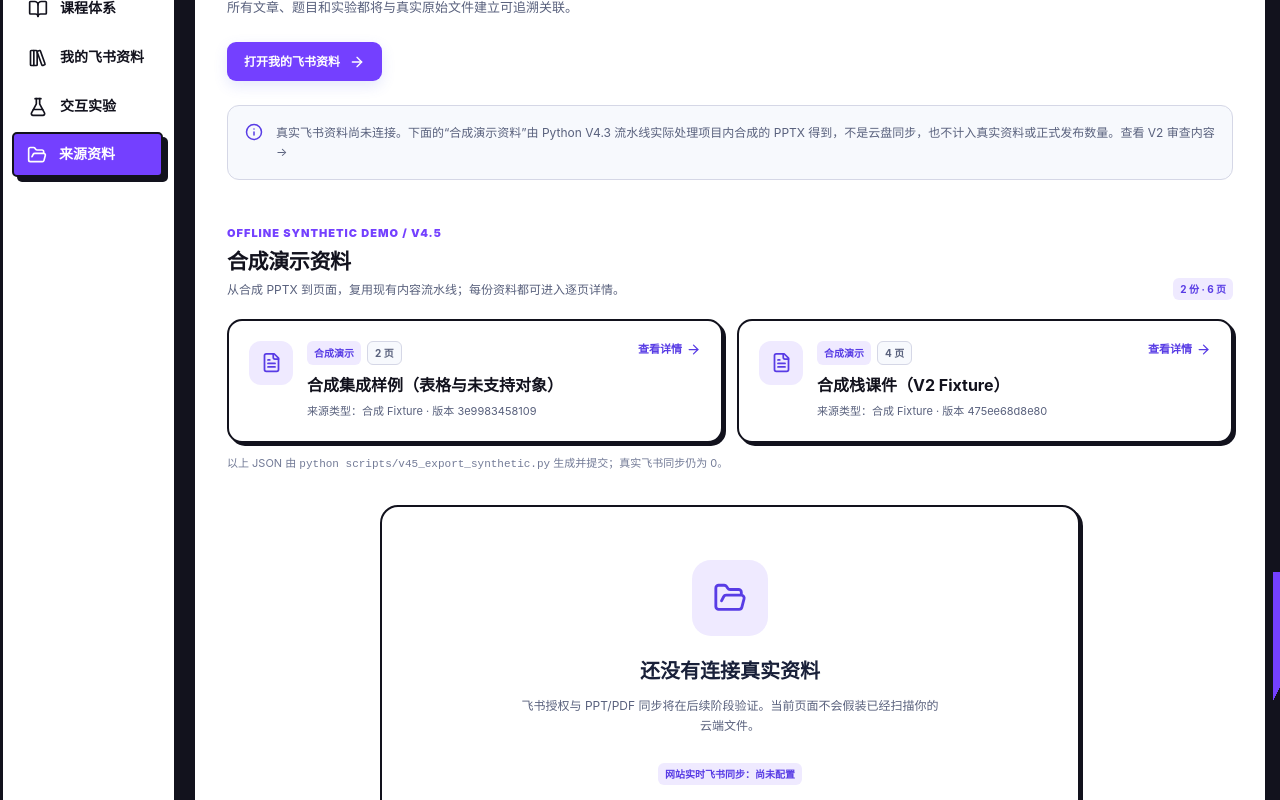
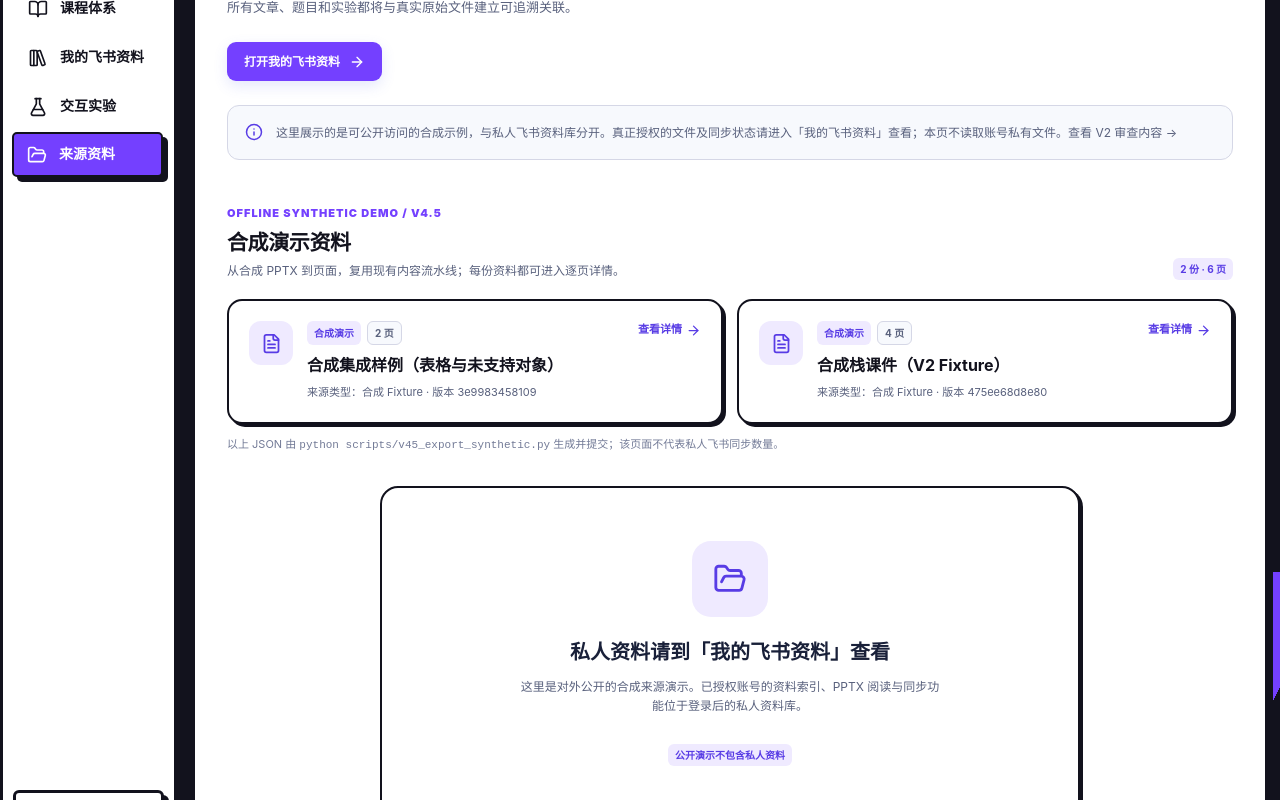
Before and after one commit to colddreamxiaowd/ContinueLeanringWithAI, a Next.js app in the folder web/: page /sources in a window 1280 px wide. Shown: the part 300-1100 px from the top of the page. Built offline with nearby package versions, Linux system fonts and the light colour scheme.

Commit message:
fix(content): distinguish public synthetic sources from real private Feishu index

```diff
--- a/web/src/app/sources/page.tsx
+++ b/web/src/app/sources/page.tsx
@@ -19,7 +19,7 @@ export default function Sources() {
 
     <div className="inline-info">
       <Info size={18}/>
-      <p>真实飞书资料尚未连接。下面的“合成演示资料”由 Python V4.3 流水线实际处理项目内合成的 PPTX 得到，不是云盘同步，也不计入真实资料或正式发布数量。<Link href="/review/v2">查看 V2 审查内容 →</Link></p>
+      <p>这里展示的是可公开访问的合成示例，与私人飞书资料库分开。真正授权的文件及同步状态请进入「我的飞书资料」查看；本页不读取账号私有文件。<Link href="/review/v2">查看 V2 审查内容 →</Link></p>
     </div>
 
     <section className="demo-source-section" aria-labelledby="demo-source-title">
@@ -47,14 +47,14 @@ export default function Sources() {
           </Link>
         ))}
       </div>
-      <p className="demo-source-note">以上 JSON 由 <code>python scripts/v45_export_synthetic.py</code> 生成并提交；真实飞书同步仍为 0。</p>
+      <p className="demo-source-note">以上 JSON 由 <code>python scripts/v45_export_synthetic.py</code> 生成并提交；该页面不代表私人飞书同步数量。</p>
     </section>
 
     <div className="empty-state">
       <div className="empty-state-icon"><FolderOpen size={34}/></div>
-      <h2>还没有连接真实资料</h2>
-      <p>飞书授权与 PPT/PDF 同步将在后续阶段验证。当前页面不会假装已经扫描你的云端文件。</p>
-      <div className="tag tag-demo">网站实时飞书同步：尚未配置</div>
+      <h2>私人资料请到「我的飞书资料」查看</h2>
+      <p>这里是对外公开的合成来源演示。已授权账号的资料索引、PPTX 阅读与同步功能位于登录后的私人资料库。</p>
+      <div className="tag tag-demo">公开演示不包含私人资料</div>
     </div>
 
     <div className="workflow-steps">
```
